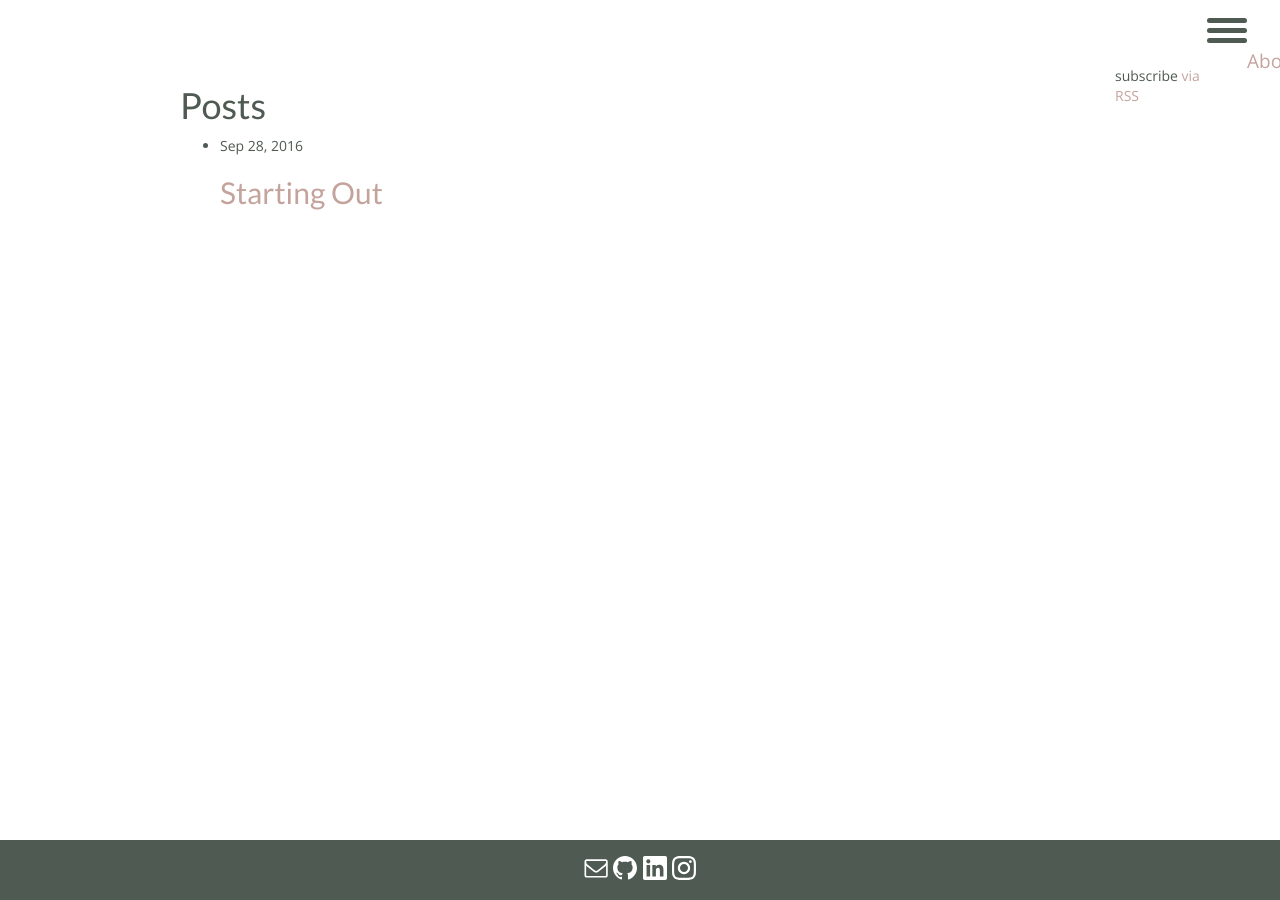
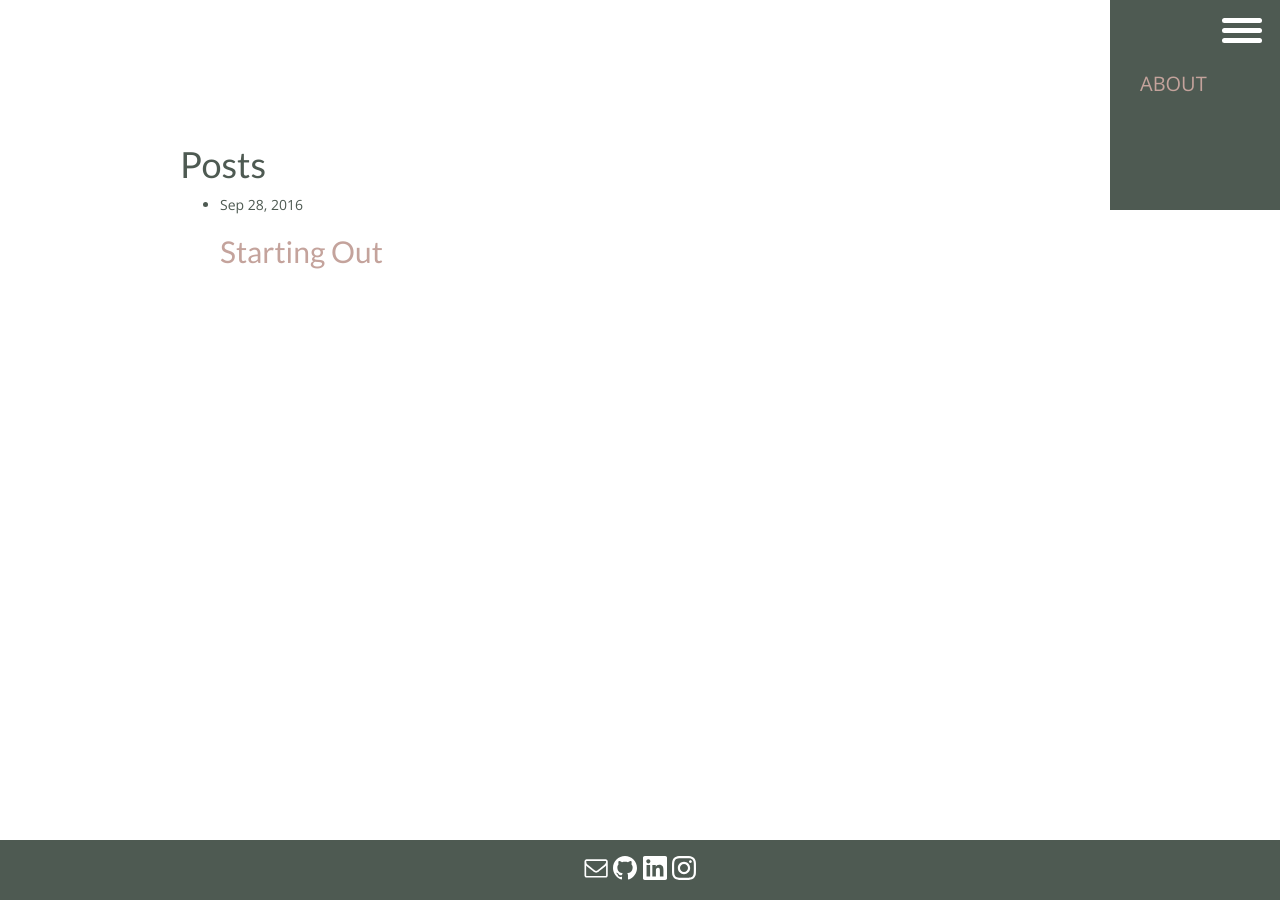
Before and after one commit to jttyeung/jttyeung.github.io, a Jekyll site: the page built from blog.html, in a window 1280 px wide. Built offline with Jekyll 4.4.1, drawn with Linux system fonts in a browser that asks for light colours; nearby versions of some CDN libraries.

Commit message:
fixed menu positioning and text alignment issue

```diff
--- a/_includes/header.html
+++ b/_includes/header.html
@@ -6,12 +6,15 @@
     {% assign custom_url = site.url | append: site.baseurl %}
     {% assign full_base_url = site.github.url | default: custom_url %}
 <!--     <a class="site-title" href="{{ full_base_url }}/">{{ site.title | escape }}</a> -->
-
-  <button class="hamburger hamburger--vortex-r menu-float" type="button" aria-label="Menu" aria-controls="navigation">
+  <div class="row">
+    <button class="hamburger hamburger--vortex-r hamburger-float" type="button" aria-label="Menu" aria-controls="navigation">
     <!--   <span class="hamburger-label nav-label-lg">Menu</span> -->
       <span class="hamburger-box">
         <span class="hamburger-inner"></span>
       </span>
+    </button>
+  </div>
+  <div class="row">
     <nav class="nav-list">
       <ul>
         {% for my_page in site.pages %}
@@ -23,7 +26,7 @@
         {% endfor %}
       </ul>
     </nav>
-  </button>
+  </div>
 
   </div><!-- nav-menu -->
   </div><!-- container-fluid -->
--- a/_includes/styles.css
+++ b/_includes/styles.css
@@ -11,35 +11,47 @@
   border: 1px solid #4E5A52;
 }
 
+.nav-menu {
+  z-index: 100;
+  display: inline-block;
+  position: absolute;
+  top: 0;
+  right: 0;
+  background: #4E5A52;
+}
+
+.nav-list {
+  font-size: 20px;
+  text-transform: uppercase;
+  padding-top: 65px;
+  height: 210px;
+  width: 200px;
+}
+
 nav ul {
   list-style-type: none;
+}
+
+nav li {
+  padding: 5px;
+}
+
+.hamburger-float {
   position: absolute;
-  z-index: 100;
+  background-color: #4E5A52;
+  top: 0px;
+  right: 0px;
 }
 
 /* top of the page padding */
 .pad-top {
-  padding-top: 25px;
+  padding-top: 125px;
 }
 
 /* vertical space */
 .vspace {
   margin-top: 20px;
 }
-
-.nav-list {
-  font-size: 19px;
-  background-color: #4E5A52;
-  text-align: left;
-}
-
-
-/* floats nav menu */
-.menu-float {
-  float: right;
-  top: 0px;
-}
-
 
 .site-footer {
   background-color: #4E5A52;
--- a/_layouts/default.html
+++ b/_layouts/default.html
@@ -6,7 +6,7 @@
   <body>
 
         {% include header.html %}
-        <main class="content col-md-12" aria-label="Content">
+        <main class="content col-md-12 pad-top" aria-label="Content">
           <div class="col-md-12">
             {{ content }}
           </div>
--- a/_layouts/index.html
+++ b/_layouts/index.html
@@ -3,7 +3,7 @@
 ---
 
 
-<div class="container pad-top">
+<div class="container">
     <div class="row">
       <div class="col-md-1"></div>
       <div class="col-md-10">
--- a/css/style.scss
+++ b/css/style.scss
@@ -10,8 +10,9 @@
 $hamburger-padding-x: 18px;
 $hamburger-padding-y: 18px;
 $hamburger-layer-height: 5px;
-$hamburger-layer-color: #4E5A52;
+$hamburger-layer-color: #fff;
 $hamburger-layer-spacing: 5px;
+$hamburger-hover-transition-duration: 0.3s;
 
 /* any style customization must be before the bootstrap import */
 @import "hamburgers";
```
Also changed, not shown: index.md (+1 -1 lines). Lines whose indentation alone changed are shown as unchanged.
